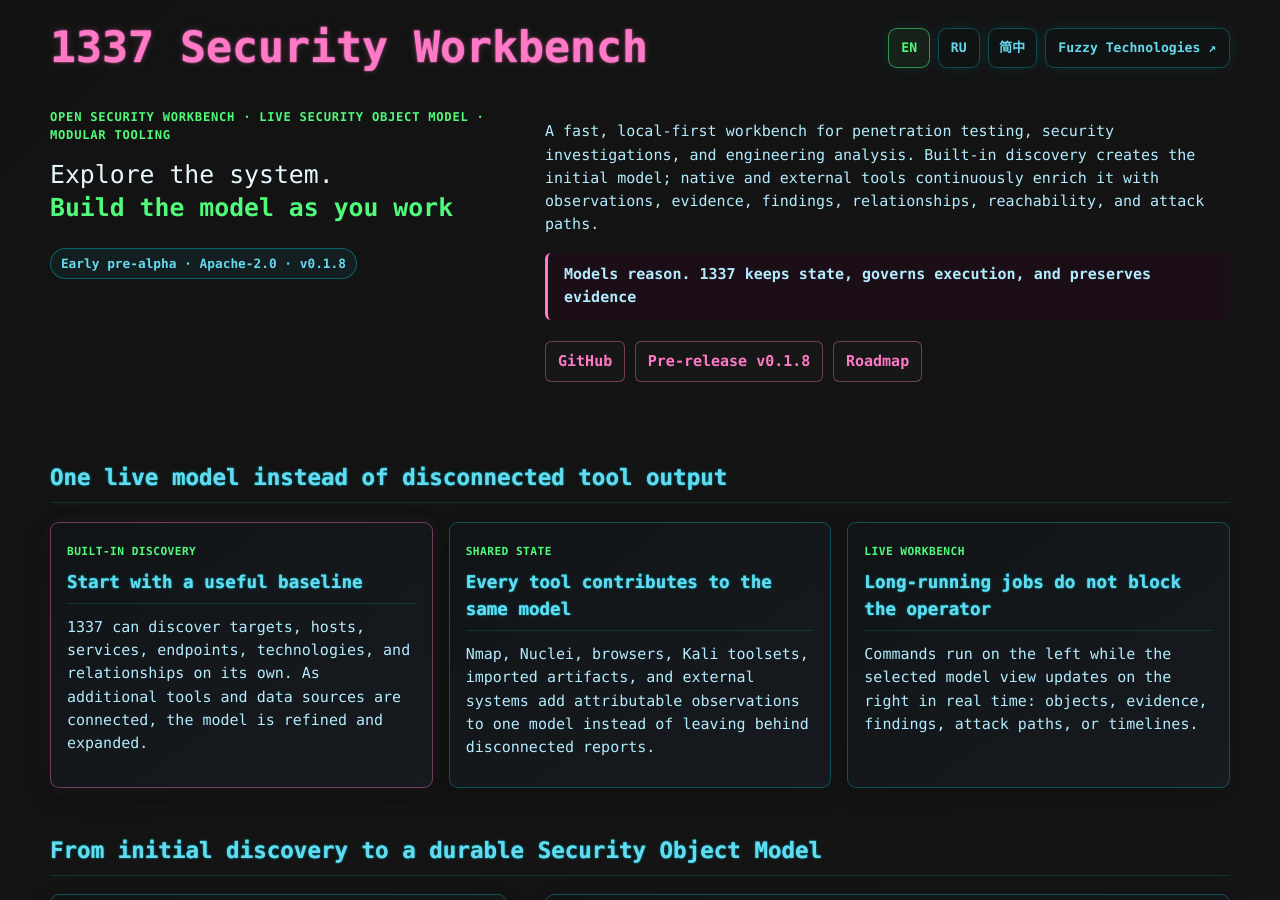
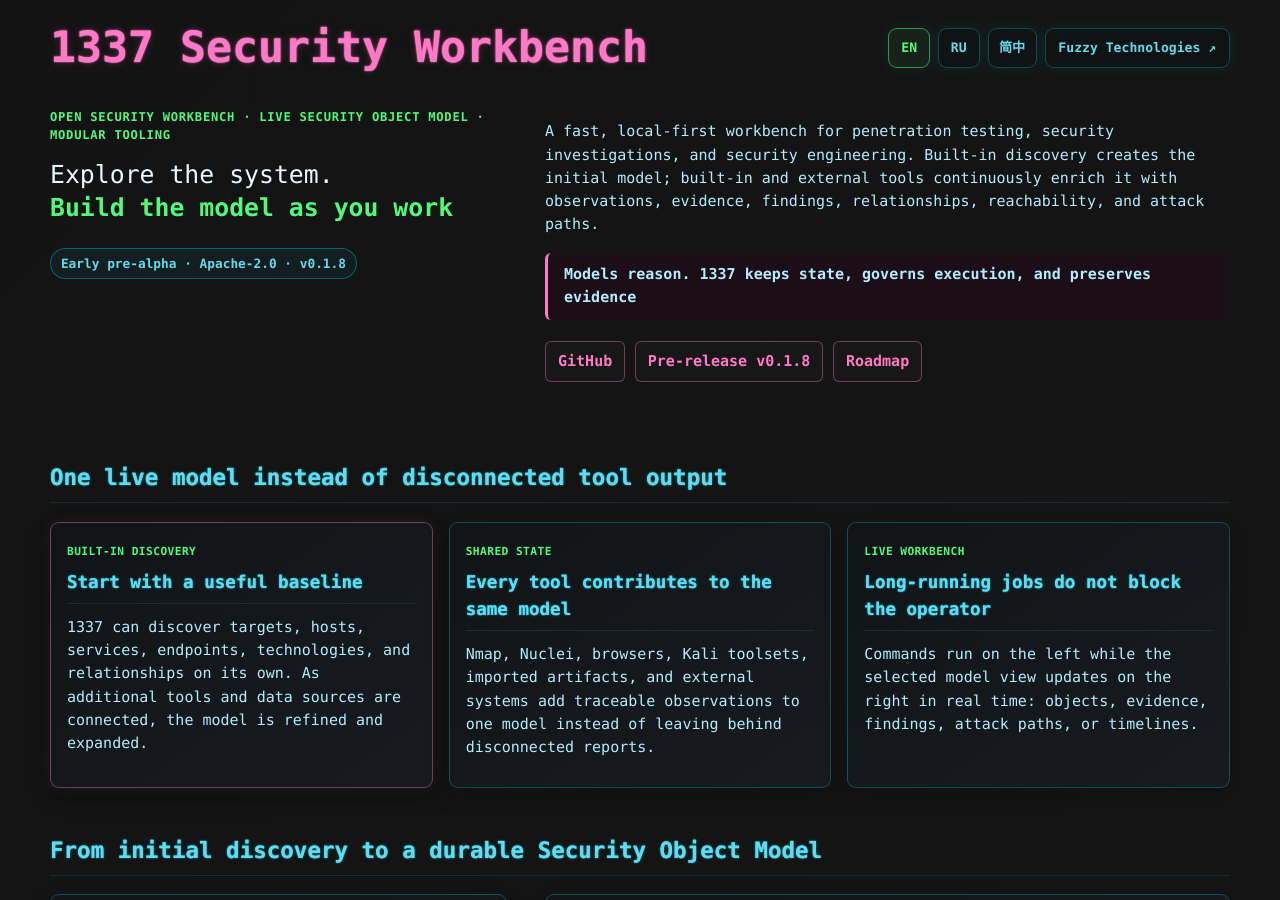
Before and after one commit to Fuzzy-Technologies/1337, a Jekyll site: the page built from index.md, in a window 1280 px wide and 900 px high. Built offline with Jekyll 4.4.1, drawn with Linux system fonts in a browser that asks for light colours; Markdown is read by kramdown in place of the engine named in the settings; some of the changed text lies outside the part shown.

Commit message:
docs(site): refine practitioner English

```diff
--- a/index.md
+++ b/index.md
@@ -2,7 +2,7 @@
 layout: default
 lang: en
 title: 1337 Security Workbench
-description: 1337 Security Workbench by Fuzzy Technologies — an open, local-first security workbench for penetration testing, investigations, and engineering analysis, built around a live Security Object Model and modular tooling.
+description: 1337 Security Workbench by Fuzzy Technologies — an open, local-first security workbench for penetration testing, investigations, and security engineering, built around a live Security Object Model and modular tooling.
 ---
 
 <header class="site-header">
@@ -25,7 +25,7 @@ description: 1337 Security Workbench by Fuzzy Technologies — an open, local-fi
 </div>
 
 <div class="hero-secondary">
-<p>A fast, local-first workbench for penetration testing, security investigations, and engineering analysis. Built-in discovery creates the initial model; native and external tools continuously enrich it with observations, evidence, findings, relationships, reachability, and attack paths.</p>
+<p>A fast, local-first workbench for penetration testing, security investigations, and security engineering. Built-in discovery creates the initial model; built-in and external tools continuously enrich it with observations, evidence, findings, relationships, reachability, and attack paths.</p>
 <blockquote class="hero-quote"><strong>Models reason. 1337 keeps state, governs execution, and preserves evidence</strong></blockquote>
 <div class="links hero-actions">
 <a href="https://github.com/Fuzzy-Technologies/1337">GitHub</a>
@@ -47,7 +47,7 @@ description: 1337 Security Workbench by Fuzzy Technologies — an open, local-fi
 <section class="card">
 <span class="card-label">Shared state</span>
 <h3>Every tool contributes to the same model</h3>
-<p>Nmap, Nuclei, browsers, Kali toolsets, imported artifacts, and external systems add attributable observations to one model instead of leaving behind disconnected reports.</p>
+<p>Nmap, Nuclei, browsers, Kali toolsets, imported artifacts, and external systems add traceable observations to one model instead of leaving behind disconnected reports.</p>
 </section>
 
 <section class="card">
@@ -163,15 +163,15 @@ Reachability / Attack Paths</code></pre>
 <div class="proof-grid">
 <section class="proof-card proof-now">
 <span class="card-label">Available in v0.1.8</span>
-<h3>Working pre-alpha engineering foundation</h3>
+<h3>A working, reproducible pre-alpha foundation</h3>
 <ul>
-<li>open core under Apache-2.0</li>
+<li>Apache-2.0 open-source core</li>
 <li>installable 1337 and 1337-dev commands</li>
 <li>Command Registry foundations</li>
 <li>repository-owned isolated test lab</li>
-<li>pytest-native functional-test foundations</li>
+<li>pytest-based functional test framework</li>
 <li>public versioned contracts and architecture documentation</li>
-<li>deterministic multi-platform quality gates</li>
+<li>deterministic quality gates across supported platforms</li>
 </ul>
 </section>
 
```
